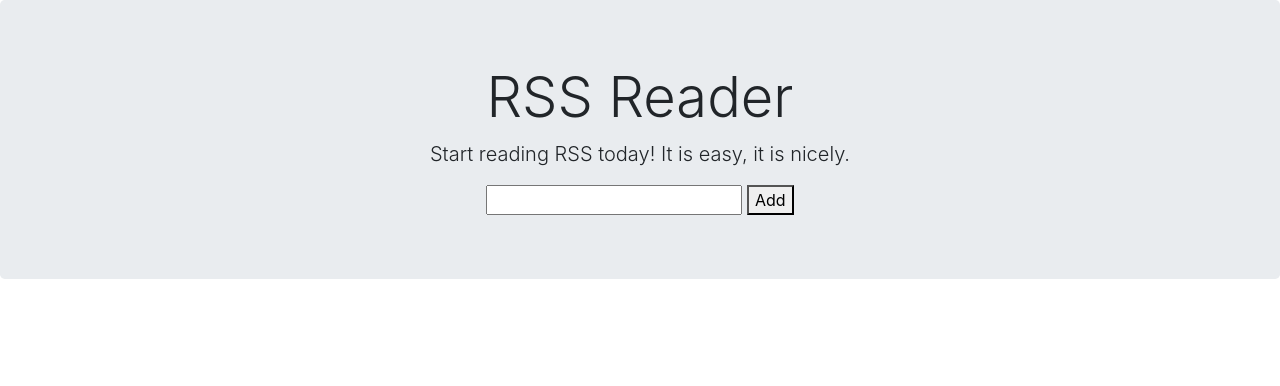
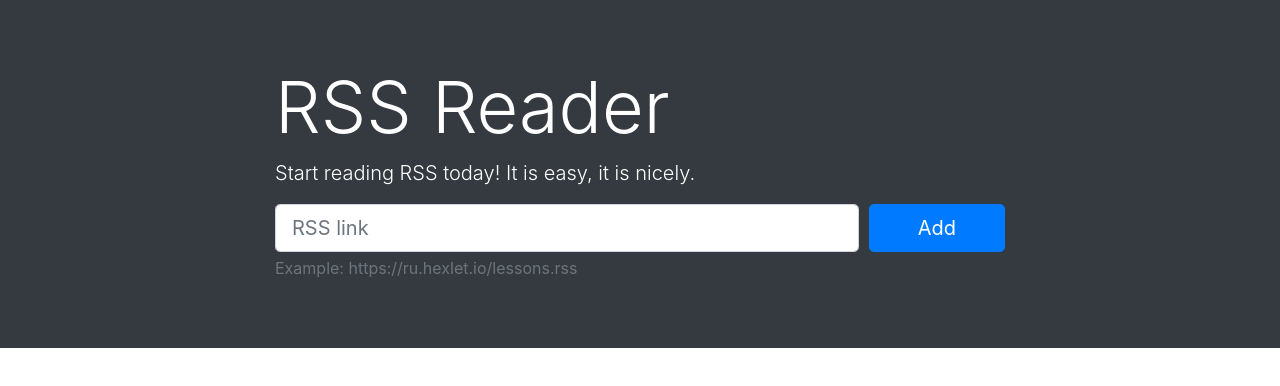
Before and after one commit to vaziliybober/rss-aggregator, a website built with webpack: page index.html in a window 1280 px wide. Built offline with nearby package versions, Linux system fonts and the light colour scheme.

Commit message:
finish layouting

```diff
--- a/index.html
+++ b/index.html
@@ -1,18 +1,33 @@
 <!DOCTYPE html>
 <html lang="en">
+
 <head>
   <meta charset="UTF-8">
   <meta name="viewport" content="width=device-width, initial-scale=1, shrink-to-fit=no">
   <title>Document</title>
 </head>
+
 <body>
-  <div class="jumbotron text-center">
-    <h1 class="display-4">RSS Reader</h1>
-    <p class="lead">Start reading RSS today! It is easy, it is nicely.</p>
-    <form>
-      <input type="text">
-      <button type="submit">Add</button>
-    </form>
-  </div>
+  <div class="jumbotron jumbotron-fluid bg-dark text-white">
+    <div class="container-xl">
+      <div class="row">
+        <div class="col-md-10 col-lg-8 mx-auto">
+          <h1 class="display-3">RSS Reader</h1>
+          <p class="lead">Start reading RSS today! It is easy, it is nicely.</p>
+          <form>
+            <div class="form-row">
+              <div class="col">
+                <input class="form-control form-control-lg" type="text" placeholder="RSS link" title="Please, fill out this field">
+              </div>
+              <div class="col-auto">
+                <button class="btn btn-primary btn-lg px-sm-5" type="submit">Add</button>
+              </div>
+            </div>
+            <p id="emailHelp" class="form-text text-muted mb-1">Example: https://ru.hexlet.io/lessons.rss</p>
+          </form>
+        </div>
+      </div>
+    </div>
 </body>
+
 </html>
```
